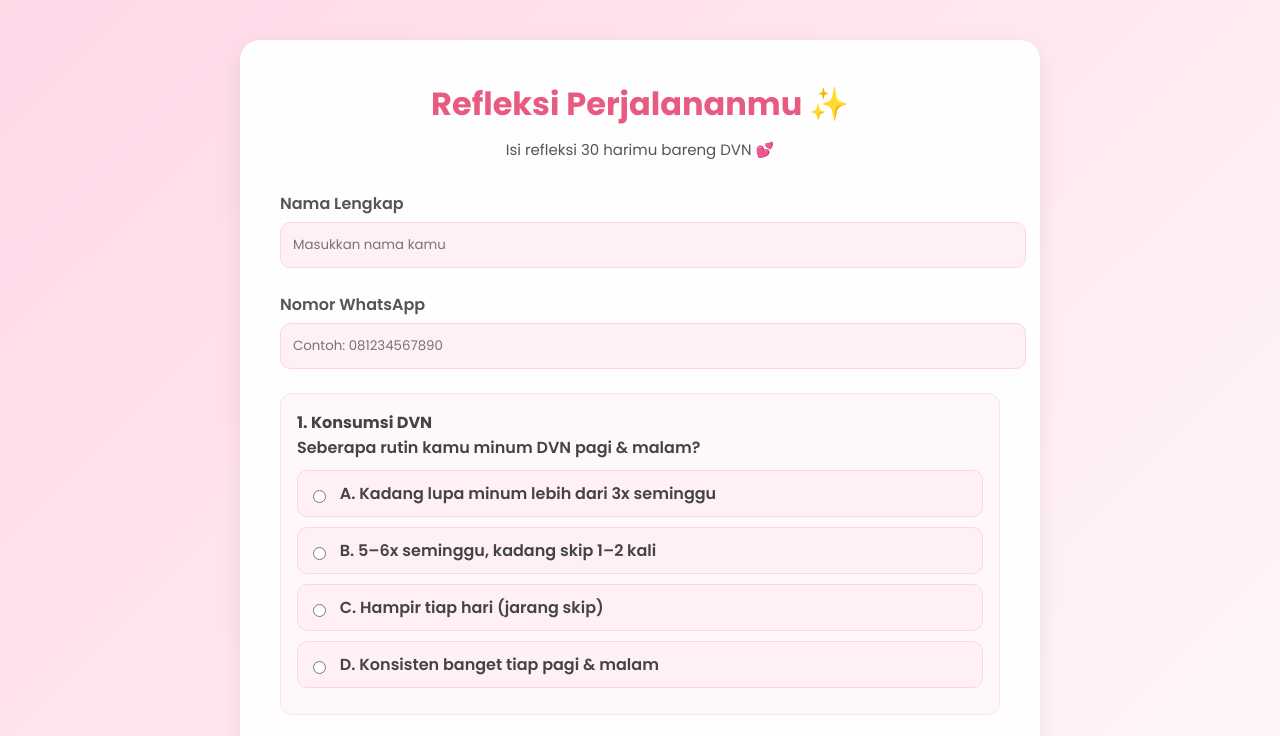
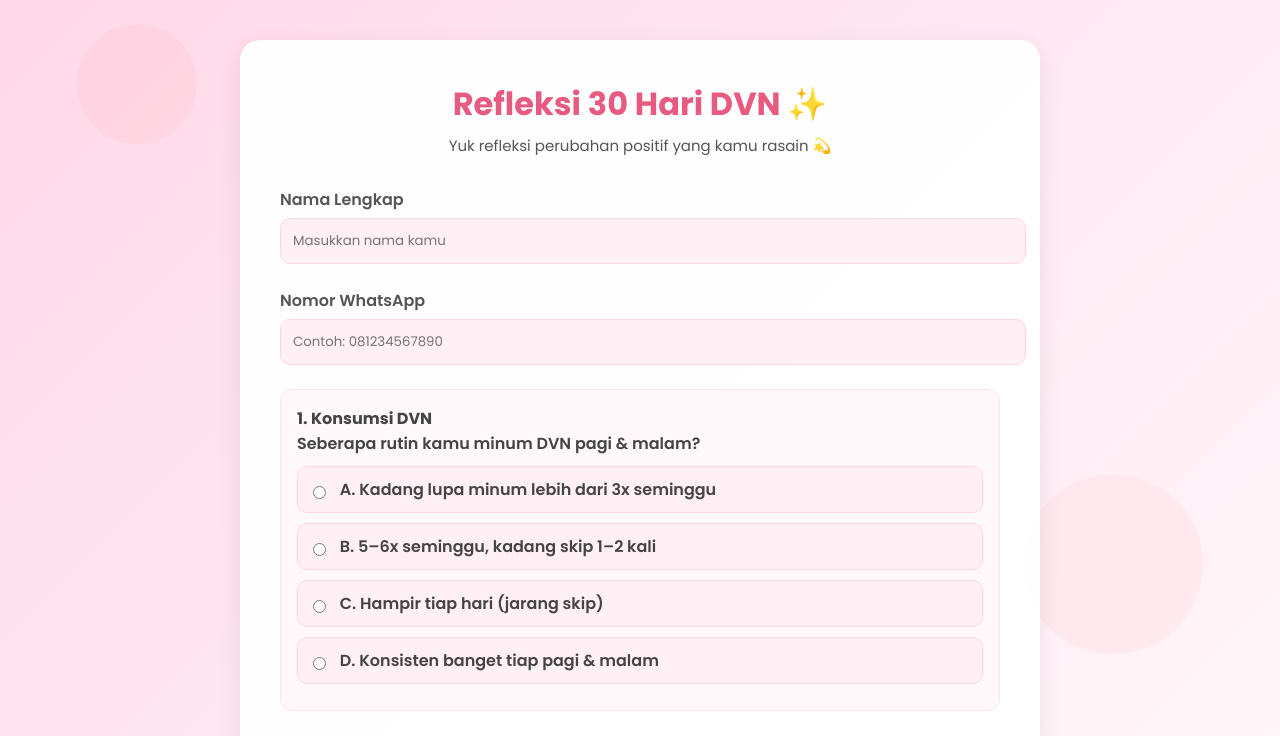
Before and after one commit to firdausrizal4345-hue/dvn-after, a plain HTML site: page index.html in a window 1280 px wide. Shown: the top 736 px of the page. Drawn offline with Linux system fonts and the light colour scheme.

Commit message:
index.html

```diff
--- a/index.html
+++ b/index.html
@@ -3,7 +3,7 @@
 <head>
   <meta charset="UTF-8" />
   <meta name="viewport" content="width=device-width, initial-scale=1.0" />
-  <title>Refleksi 30 Hari DVN ✨</title>
+  <title>Refleksi Perjalanan DVN ✨</title>
   <link href="https://fonts.googleapis.com/css2?family=Poppins:wght@400;500;600;700&display=swap" rel="stylesheet">
   <style>
     body {
@@ -19,6 +19,21 @@
       padding: 40px 20px;
       overflow: auto;
     }
+
+    .bubble {
+      position: absolute;
+      background: rgba(255, 182, 193, 0.18);
+      border-radius: 50%;
+      animation: float 12s infinite ease-in-out;
+      z-index: 1;
+    }
+
+    @keyframes float {
+      0% { transform: translateY(0); opacity: 0.7; }
+      50% { transform: translateY(-25px); opacity: 1; }
+      100% { transform: translateY(0); opacity: 0.7; }
+    }
+
     .container {
       background: rgba(255,255,255,0.96);
       padding: 40px;
@@ -30,20 +45,24 @@
       position: relative;
       z-index: 2;
     }
+
     header {
       text-align: center;
       margin-bottom: 30px;
     }
+
     h1 {
       color: #e85b81;
-      margin: 0 0 10px 0;
+      margin: 0 0 6px 0;
       font-weight: 700;
     }
+
     p.subtitle {
       font-size: 15px;
       color: #555;
       margin: 0 0 18px 0;
     }
+
     .question {
       margin-bottom: 28px;
       font-weight: 600;
@@ -53,6 +72,7 @@
       padding: 16px;
       border-radius: 12px;
     }
+
     .options label {
       display: block;
       margin: 10px 0;
@@ -64,23 +84,28 @@
       text-align: left;
       transition: all 0.25s ease;
     }
+
     .options label:hover {
       background: #ffd6e6;
       transform: scale(1.01);
     }
+
     input[type="radio"] {
       margin-right: 10px;
       vertical-align: middle;
     }
+
     .info-input {
       margin-bottom: 24px;
     }
+
     .info-input label {
       display: block;
       font-weight: 600;
       margin-bottom: 6px;
       color: #555;
     }
+
     .info-input input {
       width: 100%;
       padding: 12px;
@@ -89,12 +114,14 @@
       background: #fff0f5;
       font-family: 'Poppins', sans-serif;
     }
+
     .controls {
       margin-top: 28px;
       display: flex;
       align-items: center;
       justify-content: center;
     }
+
     .btn-submit {
       background: #e85b81;
       color: white;
@@ -105,14 +132,17 @@
       cursor: pointer;
       transition: background 0.25s, transform 0.2s;
     }
+
     .btn-submit:hover {
       background: #d94a6f;
       transform: scale(1.05);
     }
+
     .result-page {
       display: none;
       text-align: center;
     }
+
     .score-container {
       background: rgba(255,255,255,0.95);
       padding: 40px;
@@ -122,16 +152,19 @@
       margin-top: 30px;
       animation: fadeIn 1s ease;
     }
+
     @keyframes fadeIn {
       from { opacity: 0; transform: translateY(20px); }
       to { opacity: 1; transform: translateY(0); }
     }
+
     .score {
       font-size: 24px;
       font-weight: 700;
       color: #e85b81;
       margin-bottom: 20px;
     }
+
     .details {
       background: #fff8fb;
       padding: 20px;
@@ -143,10 +176,14 @@
   </style>
 </head>
 <body>
+  <div class="bubble" style="width:120px; height:120px; top:6%; left:6%; animation-delay:0s;"></div>
+  <div class="bubble" style="width:180px; height:180px; top:60%; right:6%; animation-delay:3s;"></div>
+  <div class="bubble" style="width:90px; height:90px; top:75%; left:22%; animation-delay:6s;"></div>
+
   <div class="container" id="quiz-page">
     <header>
-      <h1>Refleksi Perjalananmu ✨</h1>
-      <p class="subtitle">Isi refleksi 30 harimu bareng DVN 💕</p>
+      <h1>Refleksi 30 Hari DVN ✨</h1>
+      <p class="subtitle">Yuk refleksi perubahan positif yang kamu rasain 💫</p>
     </header>
 
     <form id="quizForm">
@@ -174,8 +211,8 @@
   </div>
 
   <script>
-  // Ganti ini pakai URL Web App kamu
-  const scriptURL = 'https://script.google.com/macros/s/AKfycbzuhl2Ry8qWDmT9rb-CeFB4HpznGWPn4l87tIXOPYtzD1CpijmtY6DlqaHfs_dDe_qf0Q/exec';
+  // Ganti dengan URL Web App kamu
+  const scriptURL = 'PASTE_WEB_APP_URL_KAMU_DI_SINI';
 
   const questions = [
     { title: '1. Konsumsi DVN', text: 'Seberapa rutin kamu minum DVN pagi & malam?', options: ['Kadang lupa minum lebih dari 3x seminggu', '5–6x seminggu, kadang skip 1–2 kali', 'Hampir tiap hari (jarang skip)', 'Konsisten banget tiap pagi & malam'] },
```
